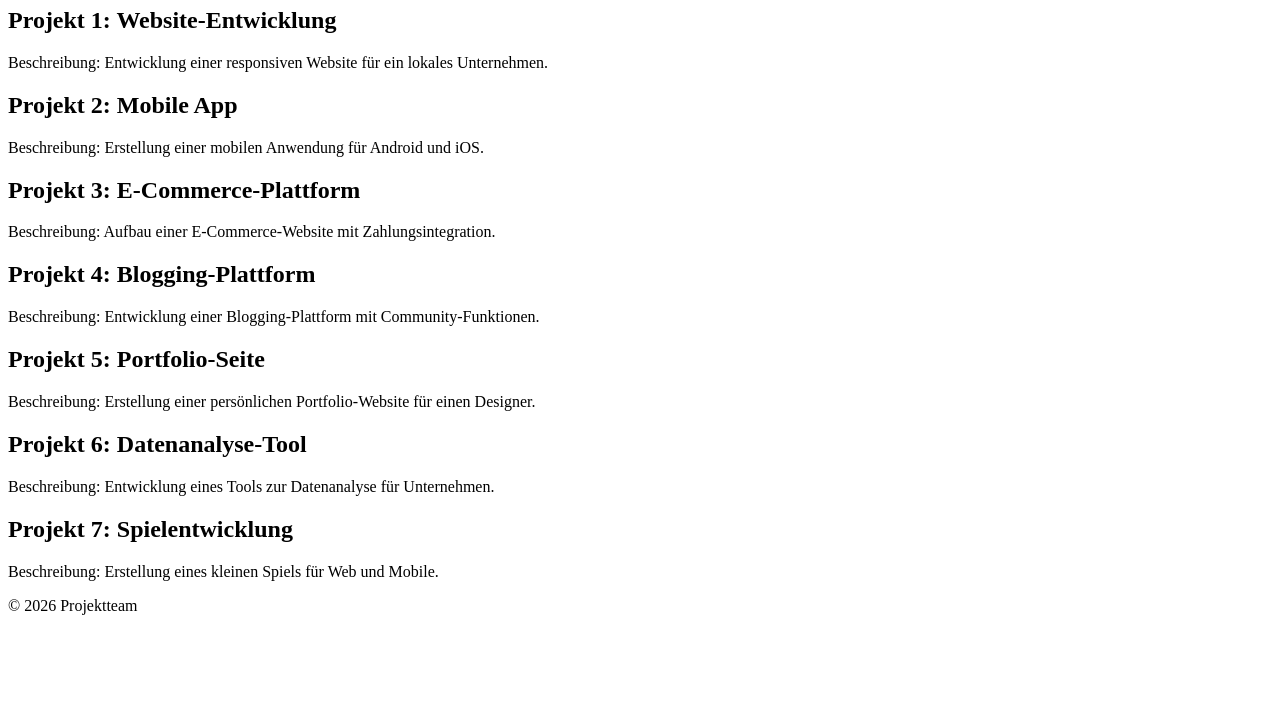
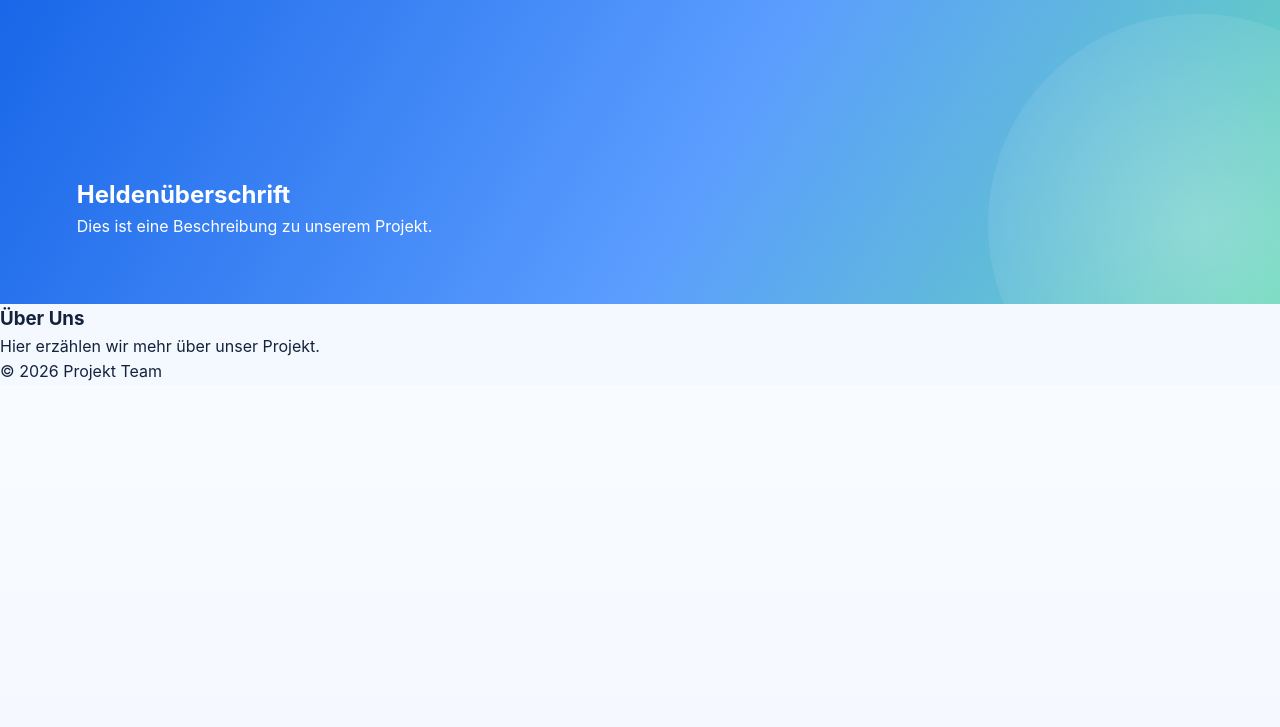
Before and after one commit to Pixelwolfington/Projektwebseite, a plain HTML site: page index.html in a window 1280 px wide. Shown: the part 73-800 px from the top of the page. Drawn offline with Linux system fonts and the light colour scheme.

Commit message:
Updating index.html to modernize the project structure and add stylesheet link

```diff
--- a/index.html
+++ b/index.html
@@ -1,46 +1,28 @@
 <!DOCTYPE html>
-<html lang="de">
+<html lang="en">
 <head>
     <meta charset="UTF-8">
     <meta name="viewport" content="width=device-width, initial-scale=1.0">
-    <title>Projektübersicht</title>
+    <title>Projekt Webseite</title>
+    <link rel="stylesheet" href="styles.css">
 </head>
 <body>
     <header>
-        <h1>Willkommen zu unseren Projekten</h1>
+        <h1>Willkommen zu unserer Webseite</h1>
     </header>
     <main>
-        <section id="projekt1">
-            <h2>Projekt 1: Website-Entwicklung</h2>
-            <p>Beschreibung: Entwicklung einer responsiven Website für ein lokales Unternehmen.</p>
+        <section class="hero">
+            <svg><!-- SVG content for hero image --></svg>
+            <h2>Heldenüberschrift</h2>
+            <p>Dies ist eine Beschreibung zu unserem Projekt.</p>
         </section>
-        <section id="projekt2">
-            <h2>Projekt 2: Mobile App</h2>
-            <p>Beschreibung: Erstellung einer mobilen Anwendung für Android und iOS.</p>
-        </section>
-        <section id="projekt3">
-            <h2>Projekt 3: E-Commerce-Plattform</h2>
-            <p>Beschreibung: Aufbau einer E-Commerce-Website mit Zahlungsintegration.</p>
-        </section>
-        <section id="projekt4">
-            <h2>Projekt 4: Blogging-Plattform</h2>
-            <p>Beschreibung: Entwicklung einer Blogging-Plattform mit Community-Funktionen.</p>
-        </section>
-        <section id="projekt5">
-            <h2>Projekt 5: Portfolio-Seite</h2>
-            <p>Beschreibung: Erstellung einer persönlichen Portfolio-Website für einen Designer.</p>
-        </section>
-        <section id="projekt6">
-            <h2>Projekt 6: Datenanalyse-Tool</h2>
-            <p>Beschreibung: Entwicklung eines Tools zur Datenanalyse für Unternehmen.</p>
-        </section>
-        <section id="projekt7">
-            <h2>Projekt 7: Spielentwicklung</h2>
-            <p>Beschreibung: Erstellung eines kleinen Spiels für Web und Mobile.</p>
+        <section>
+            <h3>Über Uns</h3>
+            <p>Hier erzählen wir mehr über unser Projekt.</p>
         </section>
     </main>
     <footer>
-        <p>© 2026 Projektteam</p>
+        <p>&copy; 2026 Projekt Team</p>
     </footer>
 </body>
 </html>
```
